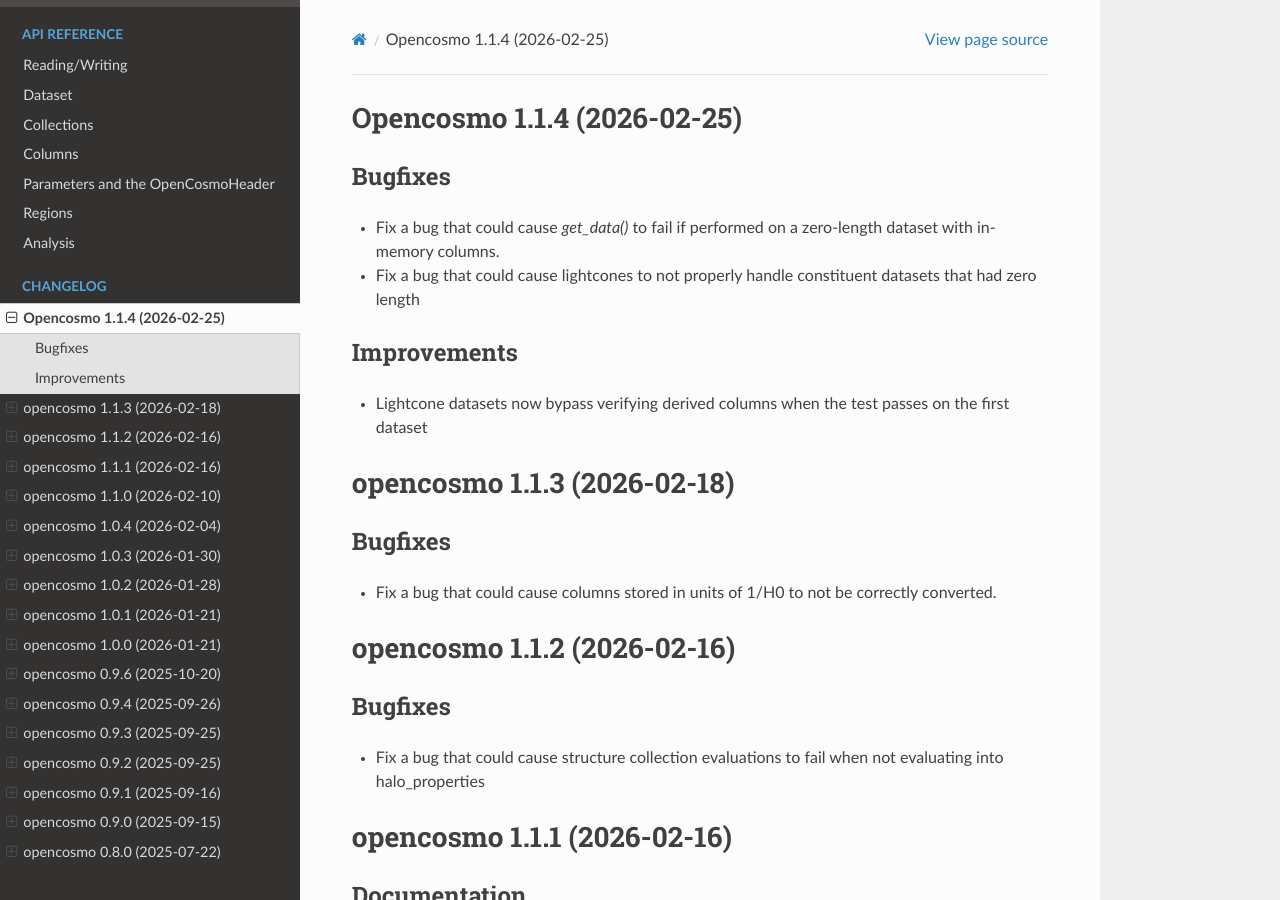
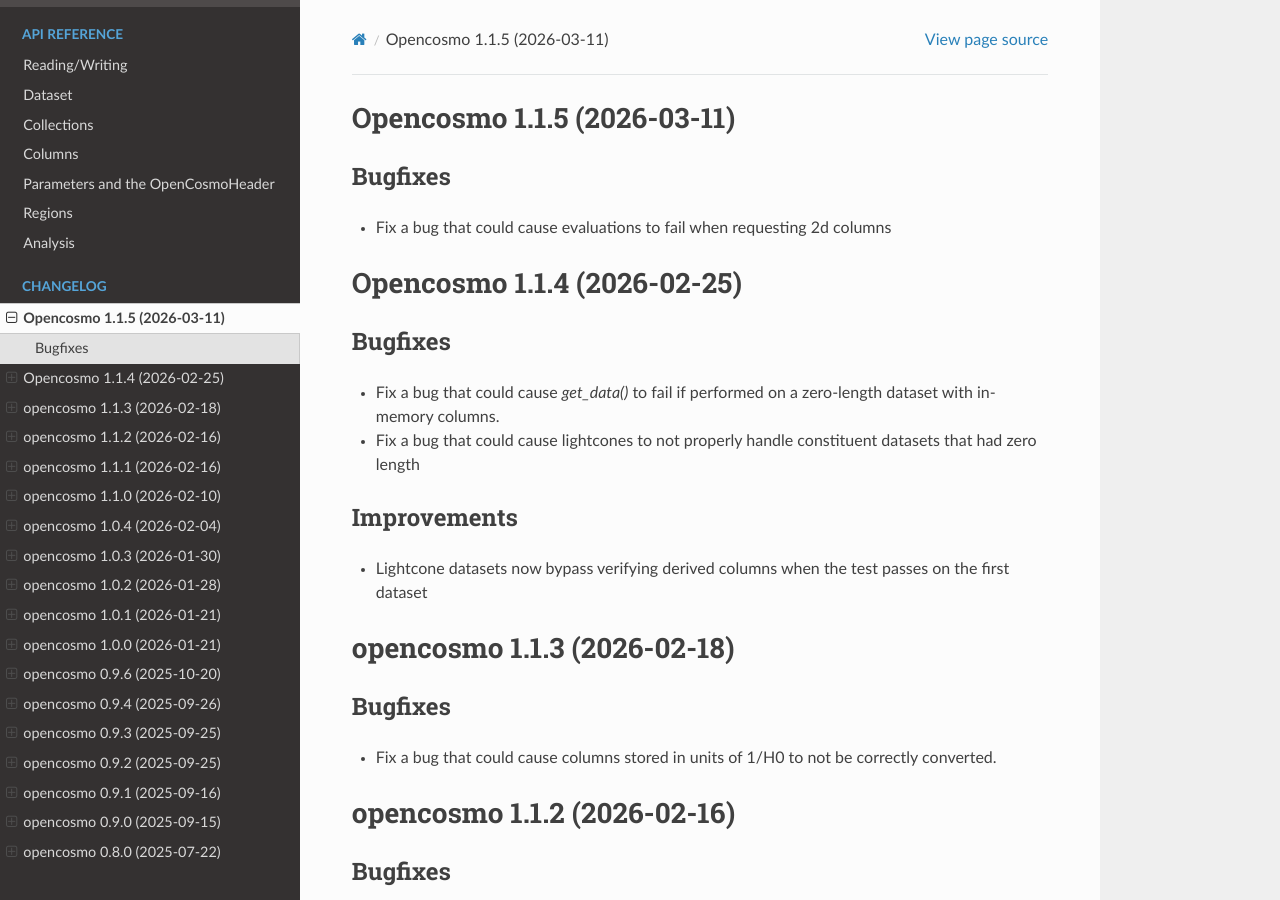
Before and after one commit to ArgonneCPAC/OpenCosmo, a Sphinx documentation site: the page built from docs/source/changelog.rst, in a window 1280 px wide and 900 px high. Built offline with Sphinx 7.4.7 and the Read the Docs theme 3.1.0, drawn with Linux system fonts in a browser that asks for light colours.

Commit message:
Render changelog, bump version

```diff
--- a/changes/+533184dc.bugfix.rst
+++ /dev/null
@@ -1 +0,0 @@
-Fix a bug that could cause evaluations to fail when requesting 2d columns
--- a/docs/source/changelog.rst
+++ b/docs/source/changelog.rst
@@ -1,3 +1,12 @@
+Opencosmo 1.1.5 (2026-03-11)
+============================
+
+Bugfixes
+--------
+
+- Fix a bug that could cause evaluations to fail when requesting 2d columns
+
+
 Opencosmo 1.1.4 (2026-02-25)
 ===============================
 
--- a/docs/source/conf.py
+++ b/docs/source/conf.py
@@ -9,7 +9,7 @@
 project = "OpenCosmo"
 copyright = "2026, OpenCosmo Team"
 author = "OpenCosmo Team"
-release = "1.1.4"
+release = "1.1.5"
 
 # -- General configuration ---------------------------------------------------
 # https://www.sphinx-doc.org/en/master/usage/configuration.html#general-configuration
--- a/pyproject.toml
+++ b/pyproject.toml
@@ -1,6 +1,6 @@
 [project]
 name = "opencosmo"
-version = "1.1.4"
+version = "1.1.5"
 description = "OpenCosmo Python Toolkit"
 authors = [
   { name = "Patrick Wells", email = "pwells@anl.gov" },
--- a/src/opencosmo/__init__.py
+++ b/src/opencosmo/__init__.py
@@ -9,7 +9,7 @@ from .dataset import Dataset
 from .io import open, write
 from .spatial import make_box, make_cone
 
-__version__ = "1.1.4"
+__version__ = "1.1.5"
 
 __all__ = [
     "write",
```
